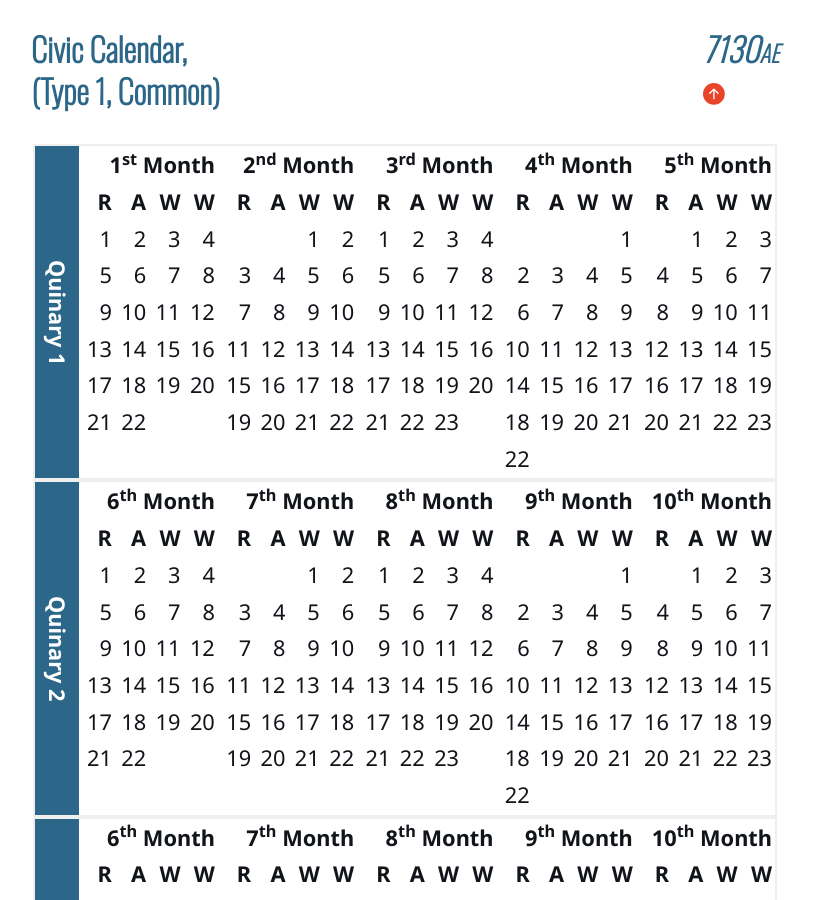
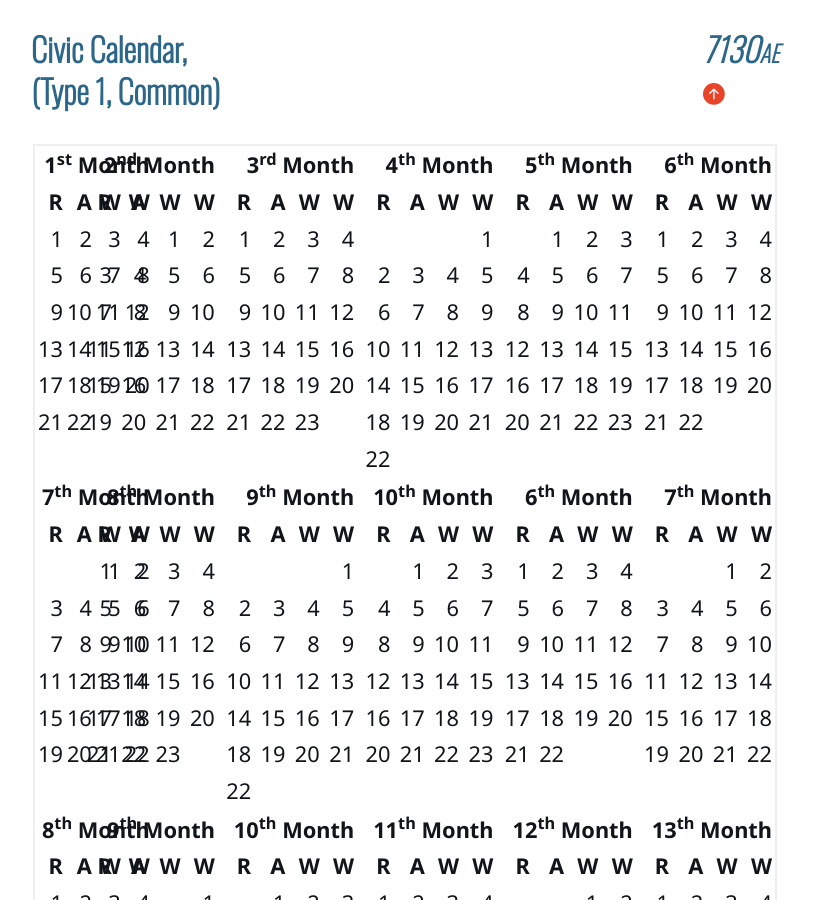
Before and after one commit to kmules1/kmules1.github.io, a Jekyll site: the page built from ecumene/index.md, in a window 1280 px wide and 900 px high, scrolled down 10273 px. Shown: the whole window, without its empty margins (235-1050 px from the left). Built offline with Jekyll 4.4.1, drawn with Linux system fonts in a browser that asks for light colours; some of the changed text lies outside the part shown.

Commit message:
Update index.md

```diff
--- a/ecumene/index.md
+++ b/ecumene/index.md
@@ -258,7 +258,6 @@ The primary calendar era of the Civic Calendar is Years *ab Egressu*, i.e. "Sinc
 ### Civic Calendar, *7130*{: .ae } (Type 1, Common)
 
 <fieldset>
-	<label>Quinary 1</label>
 	<table>
 		<tr><th colspan=4>1<sup>st</sup> Month</th></tr>
 		<tr><th>R</th><th>A</th><th>W</th><th>W</th></tr>
@@ -314,10 +313,6 @@ The primary calendar era of the Civic Calendar is Years *ab Egressu*, i.e. "Sinc
 		<tr><td>20</td><td>21</td><td>22</td><td>23</td></tr>
 		<tr><td colspan=4>&nbsp;</td></tr>
 	</table>
-</fieldset>
-
-<fieldset>
-	<label>Quinary 2</label>
 	<table>
 		<tr><th colspan=4>6<sup>th</sup> Month</th></tr>
 		<tr><th>R</th><th>A</th><th>W</th><th>W</th></tr>
@@ -373,10 +368,6 @@ The primary calendar era of the Civic Calendar is Years *ab Egressu*, i.e. "Sinc
 		<tr><td>20</td><td>21</td><td>22</td><td>23</td></tr>
 		<tr><td colspan=4>&nbsp;</td></tr>
 	</table>
-</fieldset>
-
-<fieldset>
-	<label>Quinary 2</label>
 	<table>
 		<tr><th colspan=4>6<sup>th</sup> Month</th></tr>
 		<tr><th>R</th><th>A</th><th>W</th><th>W</th></tr>
@@ -432,10 +423,6 @@ The primary calendar era of the Civic Calendar is Years *ab Egressu*, i.e. "Sinc
 		<tr><td>20</td><td>21</td><td>22</td><td>23</td></tr>
 		<tr><td colspan=4>&nbsp;</td></tr>
 	</table>
-</fieldset>
-
-<fieldset>
-	<label>Quinary 3</label>
 	<table>
 		<tr><th colspan=4>11<sup>th</sup> Month</th></tr>
 		<tr><th>R</th><th>A</th><th>W</th><th>W</th></tr>
@@ -491,10 +478,6 @@ The primary calendar era of the Civic Calendar is Years *ab Egressu*, i.e. "Sinc
 		<tr><td>20</td><td>21</td><td>22</td><td>23</td></tr>
 		<tr><td colspan=4>&nbsp;</td></tr>
 	</table>
-</fieldset>
-
-<fieldset>
-	<label>Quinary 4</label>
 	<table>
 		<tr><th colspan=4>16<sup>th</sup> Month</th></tr>
 		<tr><th>R</th><th>A</th><th>W</th><th>W</th></tr>
```
